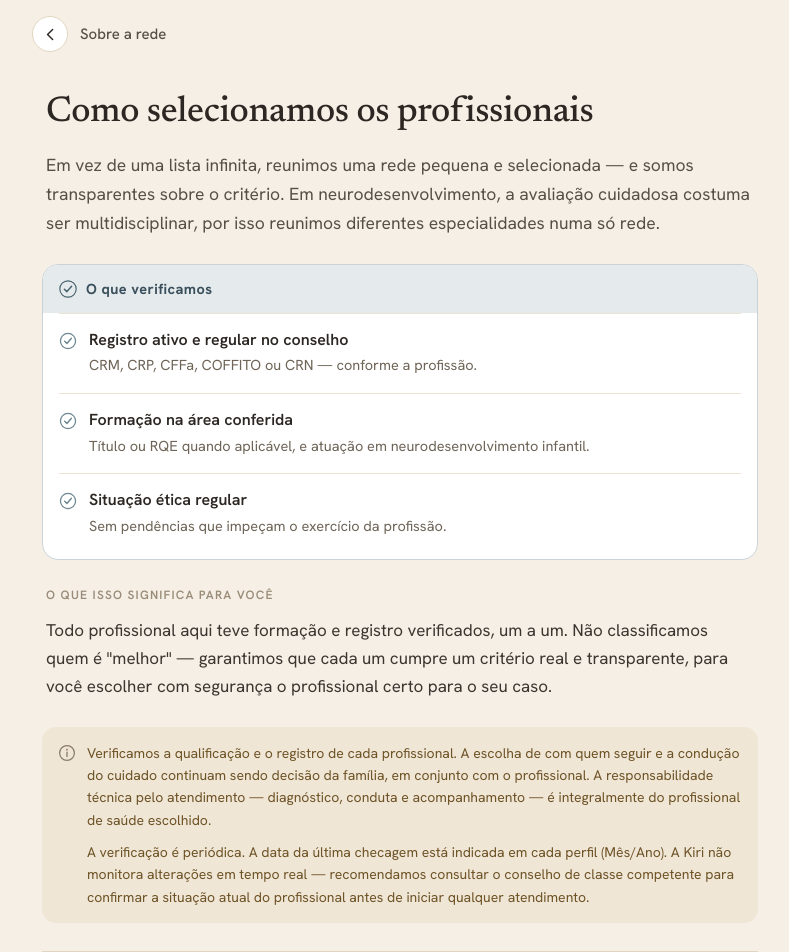
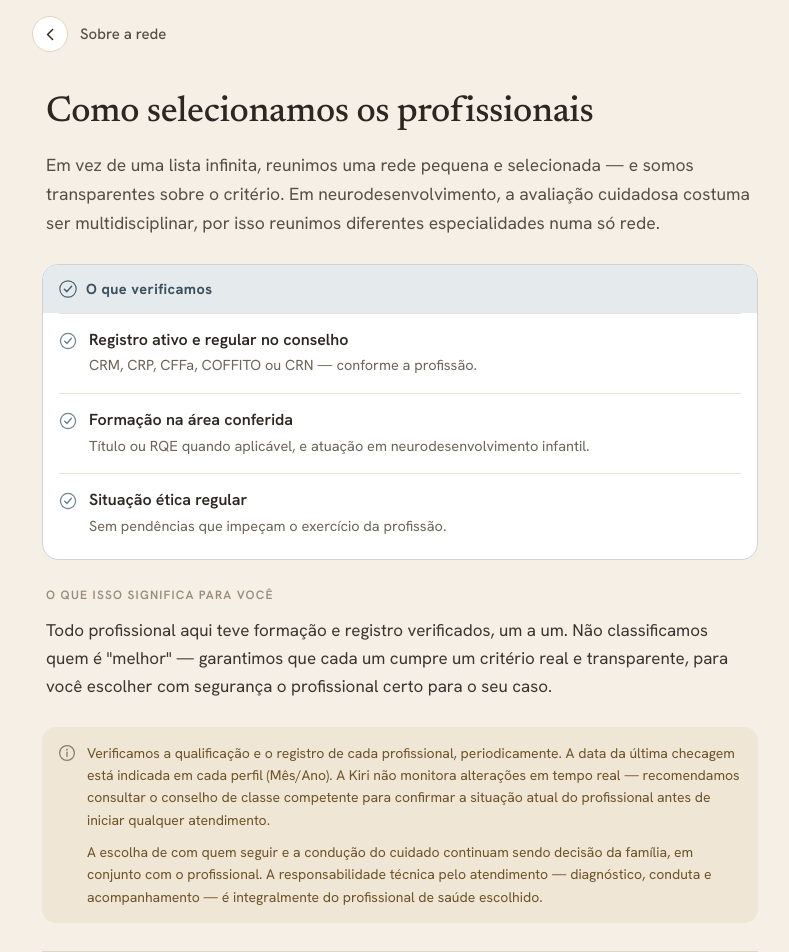
Before and after one commit to kirisaude/kiri-site, a Next.js app: page /como-selecionamos in a window 1280 px wide. Shown: the top 952 px of the page, without its empty margins (240-1029 px from the left). Built offline with nearby package versions, Linux system fonts and the light colour scheme.

Commit message:
Reajusta texto da nota final em Como selecionamos

```diff
--- a/src/app/como-selecionamos/page.tsx
+++ b/src/app/como-selecionamos/page.tsx
@@ -80,10 +80,10 @@ export default function ComoSelecionamosPage() {
           </svg>
           <div className="flex flex-col gap-2.5">
             <p className="text-[14px] leading-[1.6] text-[#6E5326] m-0">
-              Verificamos a qualificação e o registro de cada profissional. A escolha de com quem seguir e a condução do cuidado continuam sendo decisão da família, em conjunto com o profissional. A responsabilidade técnica pelo atendimento — diagnóstico, conduta e acompanhamento — é integralmente do profissional de saúde escolhido.
+              Verificamos a qualificação e o registro de cada profissional, periodicamente. A data da última checagem está indicada em cada perfil (Mês/Ano). A Kiri não monitora alterações em tempo real — recomendamos consultar o conselho de classe competente para confirmar a situação atual do profissional antes de iniciar qualquer atendimento.
             </p>
             <p className="text-[14px] leading-[1.6] text-[#6E5326] m-0">
-              A verificação é periódica. A data da última checagem está indicada em cada perfil (Mês/Ano). A Kiri não monitora alterações em tempo real — recomendamos consultar o conselho de classe competente para confirmar a situação atual do profissional antes de iniciar qualquer atendimento.
+              A escolha de com quem seguir e a condução do cuidado continuam sendo decisão da família, em conjunto com o profissional. A responsabilidade técnica pelo atendimento — diagnóstico, conduta e acompanhamento — é integralmente do profissional de saúde escolhido.
             </p>
           </div>
         </div>
```
